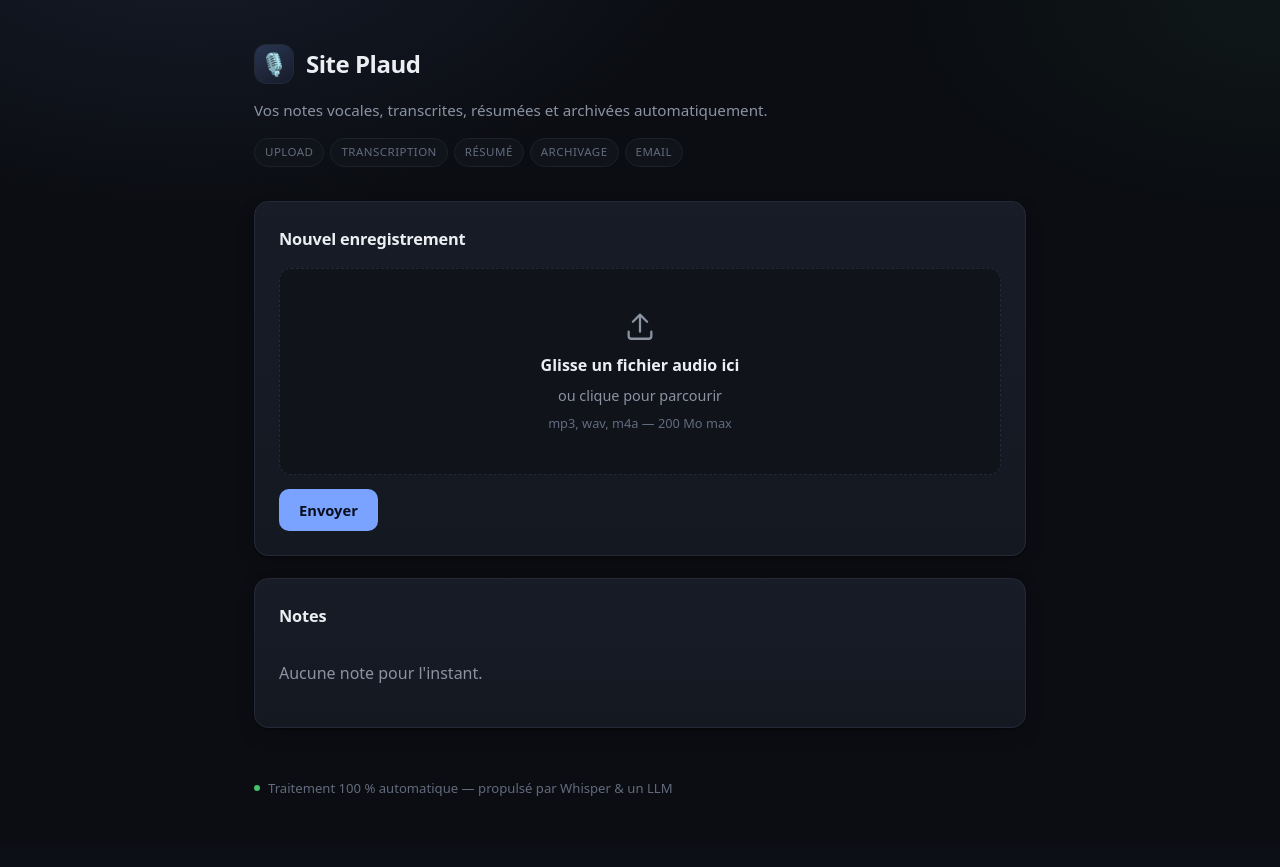
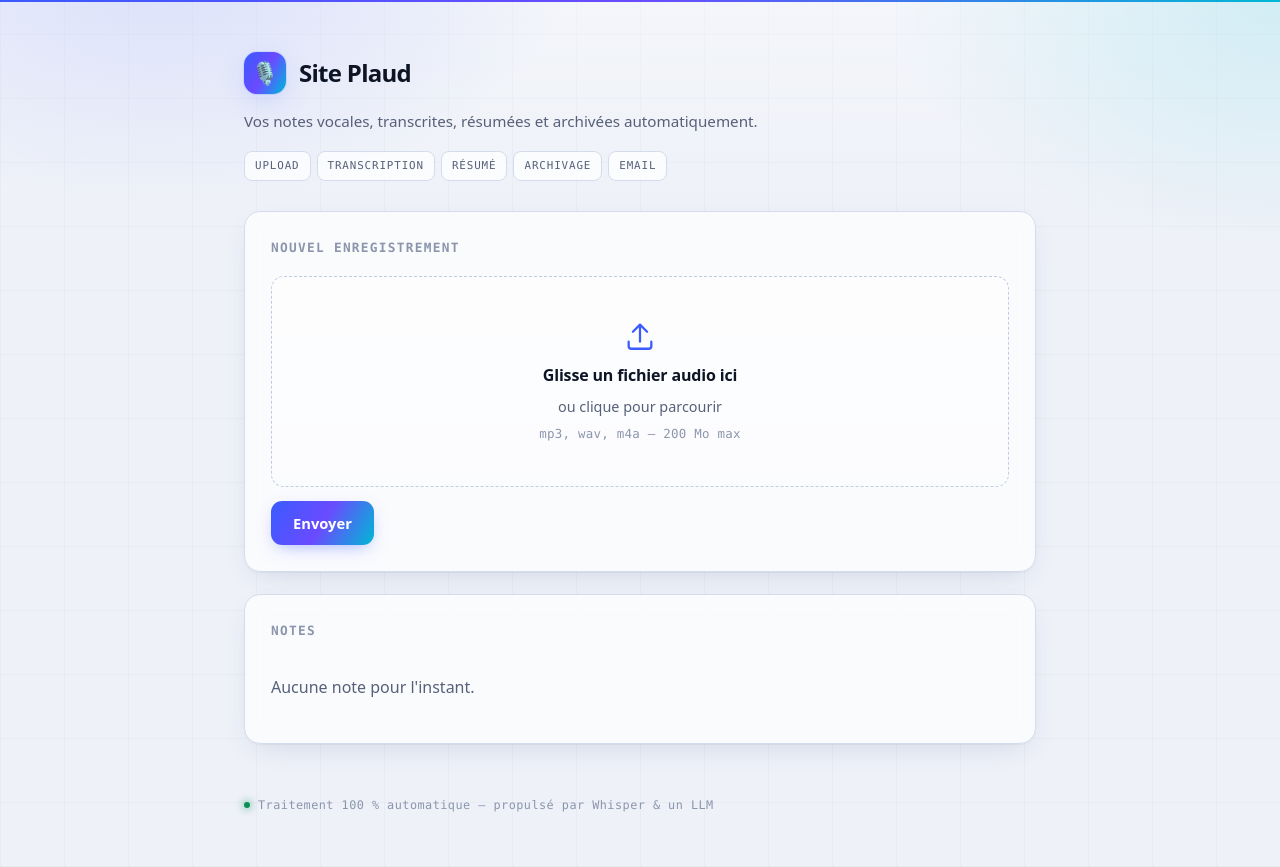
Before and after one commit to nicoco0624/site-plaud, a FastAPI app: page / in a window 1280 px wide. Before the commit the page ends 796 px from the top, so only its background shows below. Run offline with FastAPI, Linux system fonts and the light colour scheme; data that the repository does not hold is empty.

Commit message:
UI : version claire et futuriste (glassmorphism, accents degrades, micro-typo mono, grille de fond)
Co-Authored-By: Claude Sonnet 5 <noreply@anthropic.com>

```diff
--- a/app/static/app.css
+++ b/app/static/app.css
@@ -1,110 +1,118 @@
 :root {
-  --bg: #0b0d12;
-  --bg-soft: #10131a;
-  --card: #141821;
-  --card-2: #171c27;
-  --border: #232936;
-  --border-soft: #1c212c;
-  --text: #eceef2;
-  --muted: #8b93a3;
-  --faint: #626b7d;
-  --accent: #7aa2ff;
-  --accent-ink: #0a0f1e;
-  --ok: #46c26b;
-  --warn: #e0b13c;
-  --err: #f76d64;
-  --radius: 14px;
-  --shadow: 0 1px 2px rgba(0,0,0,.4), 0 8px 24px -12px rgba(0,0,0,.5);
+  --bg: #eef1f8;
+  --bg-tint: #e7ebf6;
+  --surface: rgba(255, 255, 255, 0.72);
+  --surface-solid: #ffffff;
+  --border: #d4dbec;
+  --border-strong: #c2cbe4;
+  --text: #0d1424;
+  --muted: #566079;
+  --faint: #8b95ac;
+  --accent: #3b5bff;
+  --accent-2: #00b8d4;
+  --accent-grad: linear-gradient(120deg, #3b5bff 0%, #6a4bff 50%, #00b8d4 100%);
+  --ok: #0a8f57;
+  --warn: #b5760a;
+  --err: #d63a3a;
+  --radius: 16px;
+  --mono: ui-monospace, "SF Mono", "JetBrains Mono", "Roboto Mono", Menlo, Consolas, monospace;
+  --shadow: 0 1px 1px rgba(20, 30, 60, .04), 0 10px 30px -12px rgba(40, 60, 120, .18);
+  --glow: 0 0 0 1px rgba(59, 91, 255, .12), 0 8px 30px -8px rgba(59, 91, 255, .35);
 }
 
 * { box-sizing: border-box; }
-
 html { -webkit-text-size-adjust: 100%; }
 
 body {
   margin: 0;
-  font-family: ui-sans-serif, system-ui, -apple-system, "Segoe UI", Roboto,
-    "Helvetica Neue", Arial, sans-serif;
+  min-height: 100vh;
+  font-family: ui-sans-serif, system-ui, -apple-system, "Segoe UI", Roboto, "Helvetica Neue", Arial, sans-serif;
   font-size: 16px;
   line-height: 1.6;
   color: var(--text);
-  background:
-    radial-gradient(900px 500px at 15% -10%, rgba(122,162,255,.10), transparent 60%),
-    radial-gradient(700px 400px at 100% 0%, rgba(70,194,107,.06), transparent 55%),
-    var(--bg);
-  min-height: 100vh;
+  background-color: var(--bg);
+  background-image:
+    radial-gradient(720px 460px at 12% -8%, rgba(59, 91, 255, .16), transparent 60%),
+    radial-gradient(680px 420px at 100% 0%, rgba(0, 184, 212, .14), transparent 58%),
+    linear-gradient(to bottom, rgba(255,255,255,.35), transparent 220px),
+    repeating-linear-gradient(0deg, rgba(13, 20, 36, .028) 0 1px, transparent 1px 64px),
+    repeating-linear-gradient(90deg, rgba(13, 20, 36, .028) 0 1px, transparent 1px 64px);
+}
+
+/* thin gradient bar pinned to the top */
+body::before {
+  content: "";
+  position: fixed;
+  inset: 0 0 auto 0;
+  height: 2px;
+  background: var(--accent-grad);
+  z-index: 10;
 }
 
 a { color: var(--accent); text-decoration: none; }
 a:hover { text-decoration: underline; }
 
 header, main, footer {
-  max-width: 820px;
+  max-width: 840px;
   margin: 0 auto;
   padding: 0 24px;
 }
 
 /* ---------- header ---------- */
-header { padding: 44px 24px 8px; }
-.brand {
-  display: flex;
-  align-items: center;
-  gap: 12px;
-}
+header { padding: 52px 24px 8px; }
+.brand { display: flex; align-items: center; gap: 13px; }
 .brand .logo {
-  width: 40px;
-  height: 40px;
+  width: 42px;
+  height: 42px;
   display: grid;
   place-items: center;
   font-size: 22px;
-  border-radius: 12px;
-  background: linear-gradient(150deg, rgba(122,162,255,.22), rgba(122,162,255,.06));
-  border: 1px solid var(--border);
+  border-radius: 13px;
+  background: var(--accent-grad);
+  box-shadow: var(--glow);
+  filter: saturate(1.05);
 }
 header h1 {
   margin: 0;
   font-size: 1.5rem;
-  font-weight: 650;
-  letter-spacing: -0.02em;
+  font-weight: 680;
+  letter-spacing: -0.03em;
 }
-.tagline {
+.tagline { color: var(--muted); margin: 15px 0 0; font-size: .95rem; }
+
+.pipeline { display: flex; flex-wrap: wrap; gap: 6px; margin-top: 18px; }
+.pipeline span {
+  font-family: var(--mono);
+  font-size: .68rem;
+  letter-spacing: .08em;
+  text-transform: uppercase;
   color: var(--muted);
-  margin: 14px 0 0;
-  font-size: .95rem;
-}
-.pipeline {
-  display: flex;
-  flex-wrap: wrap;
-  gap: 6px;
-  margin-top: 16px;
-  padding-bottom: 4px;
-}
-.pipeline span {
-  font-size: .72rem;
-  letter-spacing: .04em;
-  text-transform: uppercase;
-  color: var(--faint);
-  background: var(--bg-soft);
-  border: 1px solid var(--border-soft);
-  border-radius: 999px;
-  padding: 4px 10px;
+  background: var(--surface);
+  border: 1px solid var(--border);
+  border-radius: 8px;
+  padding: 5px 10px;
+  backdrop-filter: blur(6px);
 }
 
 /* ---------- cards ---------- */
 .card {
-  background: linear-gradient(180deg, var(--card-2), var(--card));
+  background: var(--surface);
   border: 1px solid var(--border);
   border-radius: var(--radius);
-  padding: 24px;
+  padding: 26px;
   margin: 22px 0;
   box-shadow: var(--shadow);
+  backdrop-filter: blur(10px);
+  -webkit-backdrop-filter: blur(10px);
 }
 .card h2 {
-  margin: 0 0 16px;
-  font-size: 1.02rem;
+  margin: 0 0 18px;
+  font-family: var(--mono);
+  font-size: .8rem;
   font-weight: 600;
-  letter-spacing: -0.01em;
-  color: var(--text);
+  letter-spacing: .1em;
+  text-transform: uppercase;
+  color: var(--faint);
 }
 
 /* ---------- upload form ---------- */
@@ -115,98 +123,81 @@ header h1 {
   flex-direction: column;
   align-items: center;
   gap: 6px;
-  padding: 40px 24px;
-  border: 1.5px dashed var(--border);
-  border-radius: 12px;
-  background: var(--bg-soft);
+  padding: 42px 24px;
+  border: 1.5px dashed var(--border-strong);
+  border-radius: 13px;
+  background: linear-gradient(180deg, rgba(255,255,255,.5), rgba(255,255,255,.2));
   text-align: center;
   cursor: pointer;
-  transition: border-color .16s ease, background .16s ease, transform .16s ease;
+  transition: border-color .18s ease, box-shadow .18s ease, transform .18s ease, background .18s ease;
 }
-#dropzone:hover { border-color: #33405c; }
+#dropzone:hover { border-color: var(--accent); }
 #dropzone.over {
   border-color: var(--accent);
-  background: rgba(122,162,255,.08);
-  transform: translateY(-1px);
+  background: rgba(59, 91, 255, .06);
+  box-shadow: var(--glow);
+  transform: translateY(-2px);
 }
-#dropzone .dz-icon {
-  width: 34px;
-  height: 34px;
-  color: var(--muted);
-  margin-bottom: 4px;
-}
-#dropzone strong { font-weight: 600; }
+#dropzone .dz-icon { width: 34px; height: 34px; color: var(--accent); margin-bottom: 4px; }
+#dropzone strong { font-weight: 640; letter-spacing: -0.01em; }
 #dropzone span { color: var(--muted); font-size: .9rem; }
-#dropzone em { color: var(--faint); font-size: .8rem; font-style: normal; }
+#dropzone em { color: var(--faint); font-size: .78rem; font-style: normal; font-family: var(--mono); letter-spacing: .02em; }
 #file-input { display: none; }
-
-button, .link-btn { font-family: inherit; }
 
 button[type="submit"] {
   justify-self: start;
-  background: var(--accent);
-  color: var(--accent-ink);
+  font-family: inherit;
+  background: var(--accent-grad);
+  color: #fff;
   border: 0;
-  border-radius: 10px;
-  padding: 11px 20px;
-  font-weight: 600;
+  border-radius: 11px;
+  padding: 12px 22px;
+  font-weight: 620;
   font-size: .92rem;
   cursor: pointer;
-  transition: filter .15s ease, transform .1s ease;
+  box-shadow: 0 6px 18px -6px rgba(59, 91, 255, .5);
+  transition: filter .15s ease, transform .1s ease, box-shadow .15s ease;
 }
-button[type="submit"]:hover { filter: brightness(1.07); }
+button[type="submit"]:hover { filter: brightness(1.05); box-shadow: 0 10px 26px -8px rgba(59, 91, 255, .6); }
 button[type="submit"]:active { transform: translateY(1px); }
 
 /* ---------- alerts ---------- */
 .alert {
-  padding: 11px 14px;
-  border-radius: 10px;
+  padding: 12px 14px;
+  border-radius: 11px;
   margin: 14px 0 0;
   font-size: .9rem;
   border: 1px solid transparent;
 }
-.alert.ok {
-  background: rgba(70,194,107,.10);
-  border-color: rgba(70,194,107,.25);
-  color: #7bd995;
-}
-.alert.error {
-  background: rgba(247,109,100,.10);
-  border-color: rgba(247,109,100,.28);
-  color: #ff9d96;
-}
+.alert.ok { background: rgba(10, 143, 87, .09); border-color: rgba(10, 143, 87, .28); color: #0a7d4d; }
+.alert.error { background: rgba(214, 58, 58, .08); border-color: rgba(214, 58, 58, .28); color: #bf2f2f; }
 
 .muted { color: var(--muted); }
 
 /* ---------- notes table ---------- */
 #notes { overflow-x: auto; }
 
-table.notes {
-  width: 100%;
-  min-width: 540px;
-  border-collapse: collapse;
-  font-size: .88rem;
-}
-table.notes th,
-table.notes td {
+table.notes { width: 100%; min-width: 560px; border-collapse: collapse; font-size: .88rem; }
+table.notes th, table.notes td {
   text-align: left;
-  padding: 12px 12px;
-  border-bottom: 1px solid var(--border-soft);
+  padding: 13px 12px;
+  border-bottom: 1px solid var(--border);
   vertical-align: top;
 }
 table.notes thead th {
+  font-family: var(--mono);
   color: var(--faint);
   font-weight: 600;
-  font-size: .72rem;
-  letter-spacing: .05em;
+  font-size: .68rem;
+  letter-spacing: .1em;
   text-transform: uppercase;
-  border-bottom-color: var(--border);
+  border-bottom-color: var(--border-strong);
   padding-top: 0;
 }
 table.notes tbody tr { transition: background .12s ease; }
-table.notes tbody tr:hover { background: rgba(255,255,255,.02); }
+table.notes tbody tr:hover { background: rgba(59, 91, 255, .04); }
 table.notes tbody tr:last-child td { border-bottom: 0; }
-table.notes td strong { font-weight: 600; letter-spacing: -0.01em; }
+table.notes td strong { font-weight: 640; letter-spacing: -0.01em; }
 table.notes td .muted { font-size: .82rem; }
 table.notes a { white-space: nowrap; }
 
@@ -267,26 +243,29 @@ table.notes a { white-space: nowrap; }
   border: 0;
   color: var(--accent);
   padding: 6px 0 0;
+  font-family: inherit;
   font-size: .82rem;
   cursor: pointer;
   text-decoration: underline;
   text-underline-offset: 2px;
 }
-.link-btn:hover { filter: brightness(1.15); }
+.link-btn:hover { filter: brightness(1.1); }
 
 /* ---------- footer ---------- */
 footer {
-  padding: 28px 24px 48px;
+  padding: 30px 24px 52px;
   color: var(--faint);
-  font-size: .82rem;
+  font-family: var(--mono);
+  font-size: .74rem;
+  letter-spacing: .04em;
   display: flex;
   gap: 8px;
   align-items: center;
 }
-footer .dot { width: 6px; height: 6px; border-radius: 50%; background: var(--ok); }
+footer .dot { width: 6px; height: 6px; border-radius: 50%; background: var(--ok); box-shadow: 0 0 8px var(--ok); }
 
 @media (max-width: 560px) {
-  header { padding-top: 32px; }
+  header { padding-top: 38px; }
   .card { padding: 18px; }
   #dropzone { padding: 32px 16px; }
 }
```
Also changed, not shown: other parts of app/static/app.css (+19 -34 lines).
